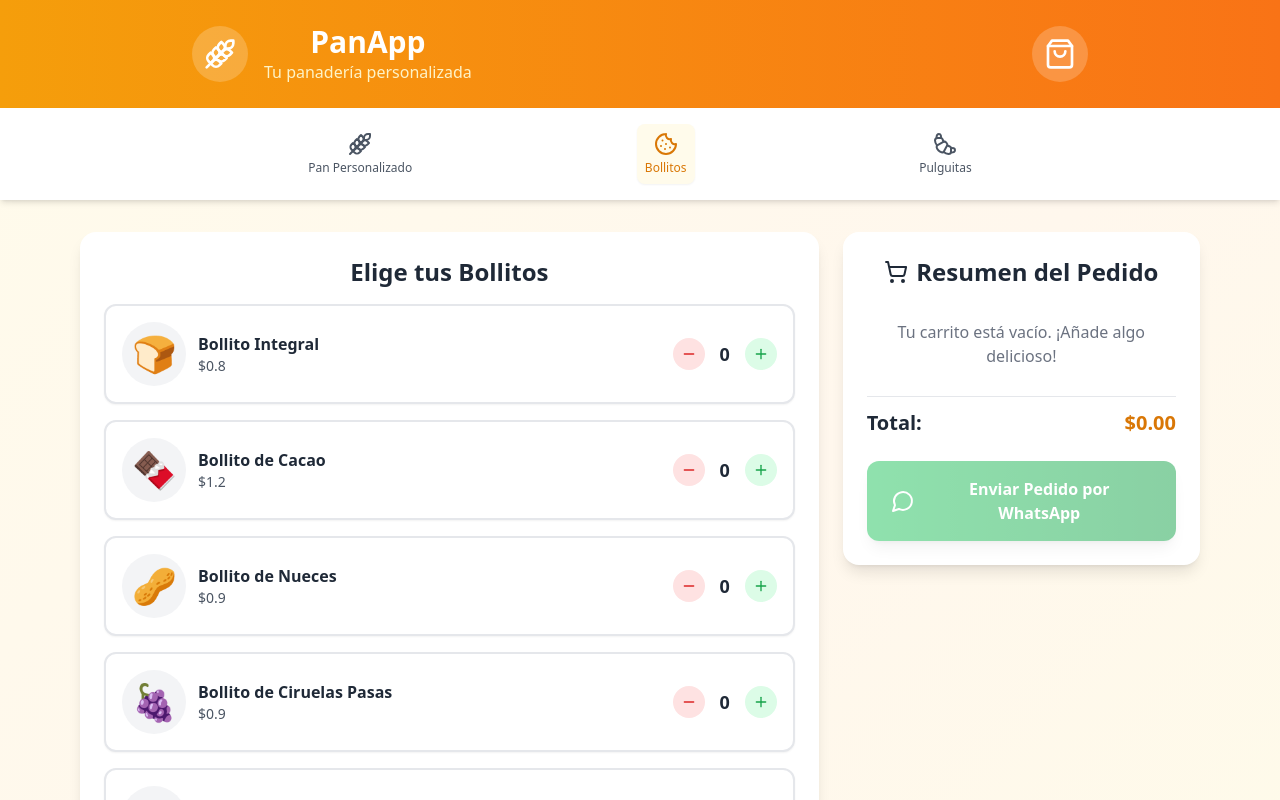
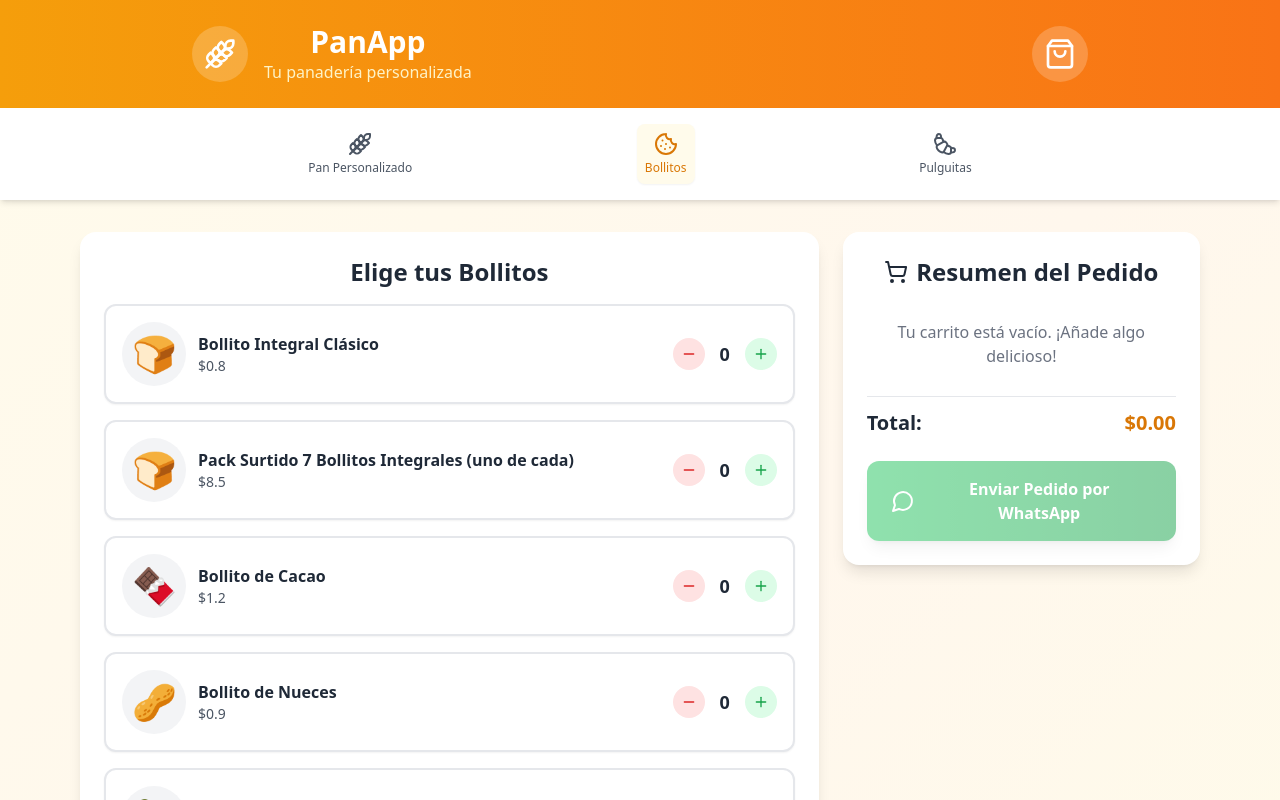
Before and after one commit to ruiznietocom-web/panes4, a React (Create React App) app: page /bollitos in a window 1280 px wide. Shown: the top 800 px of the page. Built offline with nearby package versions, Linux system fonts and the light colour scheme.

Commit message:
Update products.js

```diff
--- a/src/data/products.js
+++ b/src/data/products.js
@@ -135,22 +135,35 @@ export const extras = [
 export const bollitos = [
   {
    id: 1,
-    name: "Bollito Integral",
+    name: "Bollito Integral Clásico",
     description: "Suave y esponjoso, ideal para el desayuno",
     image: "🍞",
     price: 0.80
   },
+
+
+ {
+   id: 1.1,
+    name: "Pack Surtido 7 Bollitos Integrales (uno de cada)",
+    description: "Suave y esponjoso, ideal para el desayuno",
+    image: "🍞",
+    price: 8.50
+  },
+
+
+
+
   {
     id: 2,
     name: "Bollito de Cacao",
-    description: "Con trozos de chocolate, un dulce capricho",
+    description: "Con cacao puro",
     image: "🍫",
     price: 1.20
   },
   {
     id: 3,
     name: "Bollito de Nueces",
-    description: "Crujiente con nueces, nutritivo y delicioso",
+    description: "Con nueces, nutritivo y delicioso",
     image: "🥜",
     price: 0.90
   },
```
